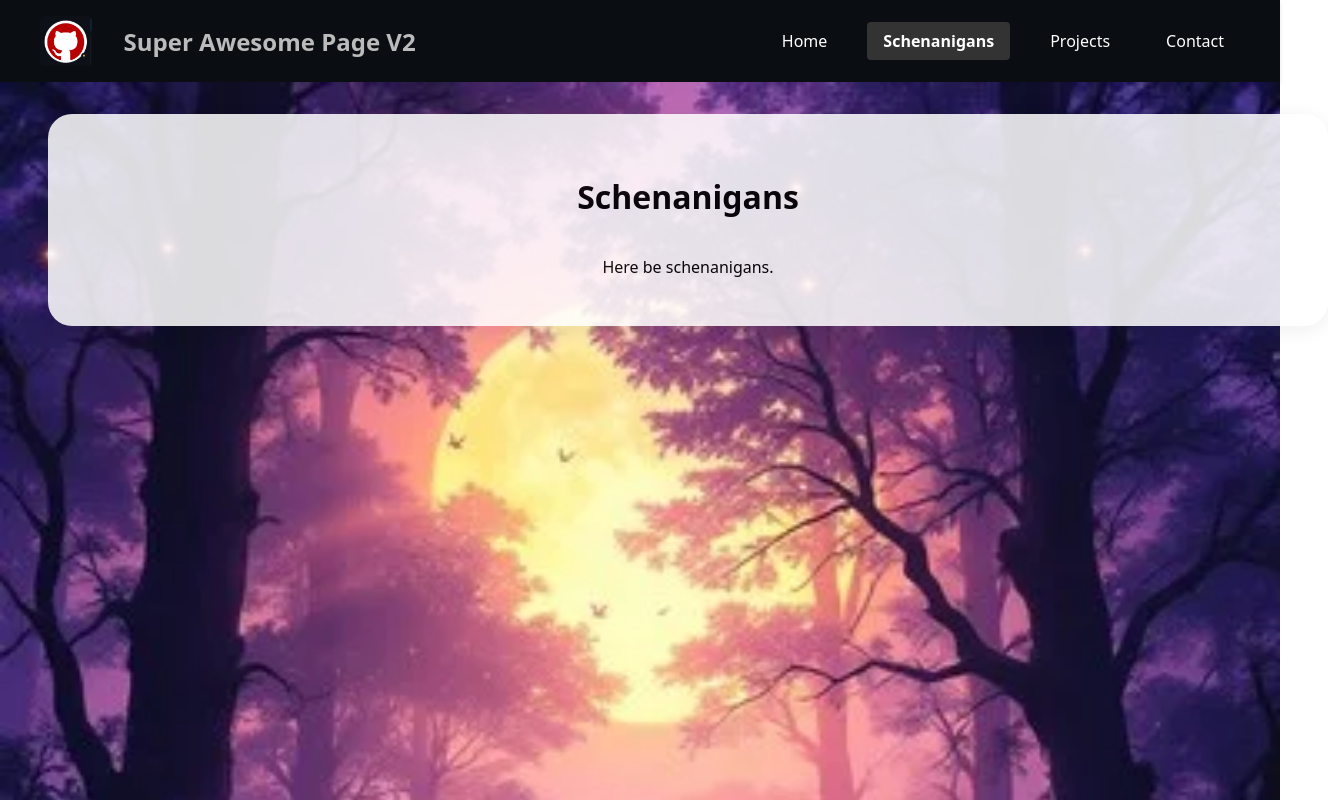
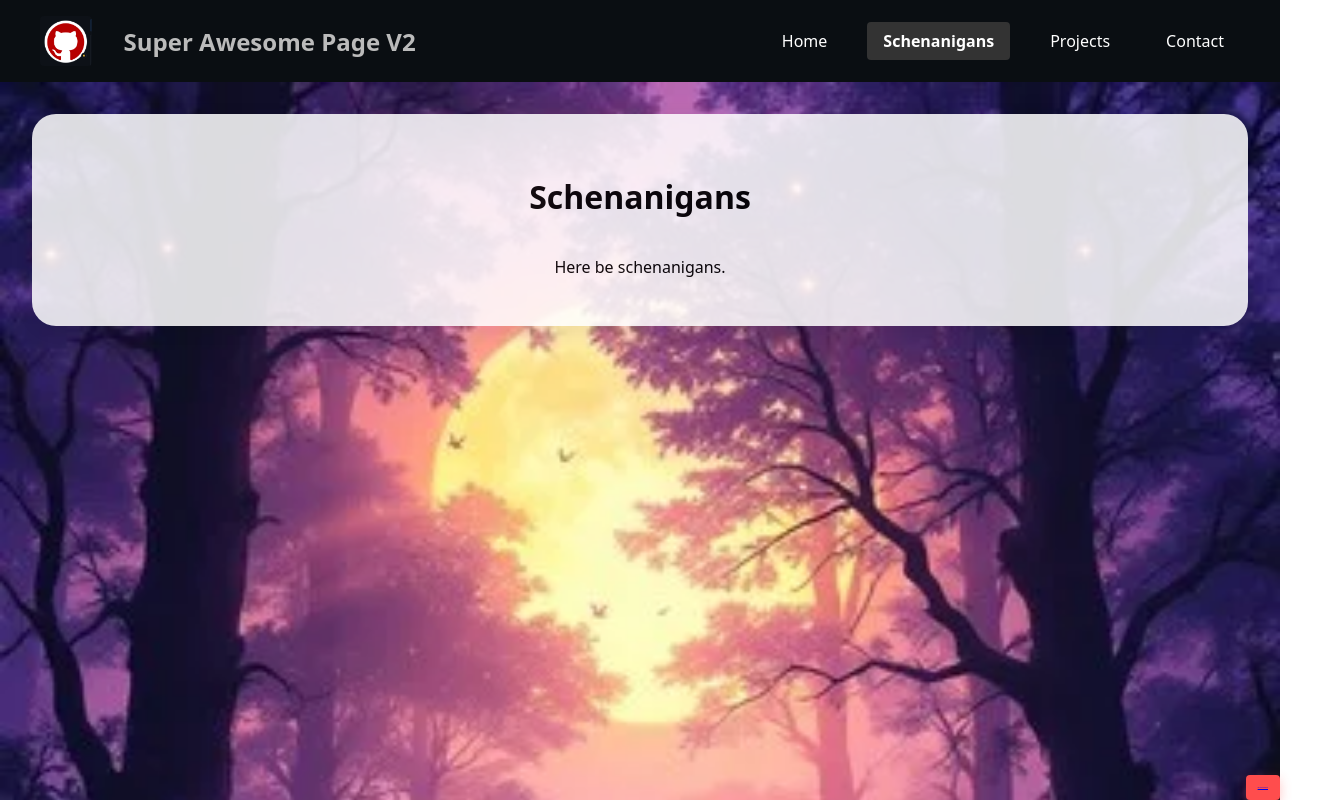
Before and after one commit to matgas14/super-awesome-page-V2, an Angular app: page /schenanigans in a window 1280 px wide. Shown: the top 800 px of the page, 1328 px wide, since content can reach past the window. Built offline with nearby package versions, Linux system fonts and the light colour scheme.

Commit message:
do not press button

```diff
--- a/src/app/app.html
+++ b/src/app/app.html
@@ -31,3 +31,7 @@
     <p>&copy; 2026 Matej Gašpert - All rights reserved.</p>
   </footer>
 </div>
+
+<button class="do-not-press">
+  <a href="https://www.youtube.com/watch?v=Aq5WXmQQooo&list=RDAq5WXmQQooo&start_radio=1" target="_blank">Do not press!!!</a>
+</button>
--- a/src/app/app.scss
+++ b/src/app/app.scss
@@ -182,3 +182,27 @@
     }
   }
 }
+
+.do-not-press {
+  position: fixed;
+  bottom: 0px;
+  right: 0px;
+  background-color: #ff4d4d;
+  color: white;
+  border: none;
+  padding: 0.75rem;
+  border-radius: 4px;
+  font-size: 0.1rem;
+  cursor: pointer;
+  z-index: 1003;
+  box-shadow: 0 4px 12px rgba(255,77,77,0.3);
+  transition: background-color 0.3s ease;
+  transition: font-size 0.3s ease;
+
+  &:hover {
+    font-size: 2rem;
+    background-color: #ff1a1a;
+    box-shadow: 0 6px 16px rgba(255,26,26,0.5);
+    transform: translateY(-2px);
+  }
+}
--- a/src/app/schenanigans/schenanigans.scss
+++ b/src/app/schenanigans/schenanigans.scss
@@ -1,9 +1,14 @@
 .schenanigans-container {
   background-image: url('/schen-background.webp');
-    padding: 2rem;
+    padding: 2rem 0;
     height: 1014px;
     background-repeat: no-repeat;
     background-size: cover;
+    display: flex;
+    flex-direction: column;
+    gap: 2rem;
+    overflow-y: scroll;
+    overflow-x: hidden;
 }
 
 .schenanigans-content {
@@ -12,11 +17,11 @@
     box-shadow: 0 4px 24px rgba(0,0,0,0.08);
     padding: 2.5rem 2rem 2rem 2rem;
     max-width: 1450px;
-    width: 100%;
+    width: 90%;
+    margin: 0 auto;
     text-align: center;
     display: flex;
     flex-direction: column;
     align-items: center;
     opacity: 0.9;
-    margin: auto 1rem;
 }
```
